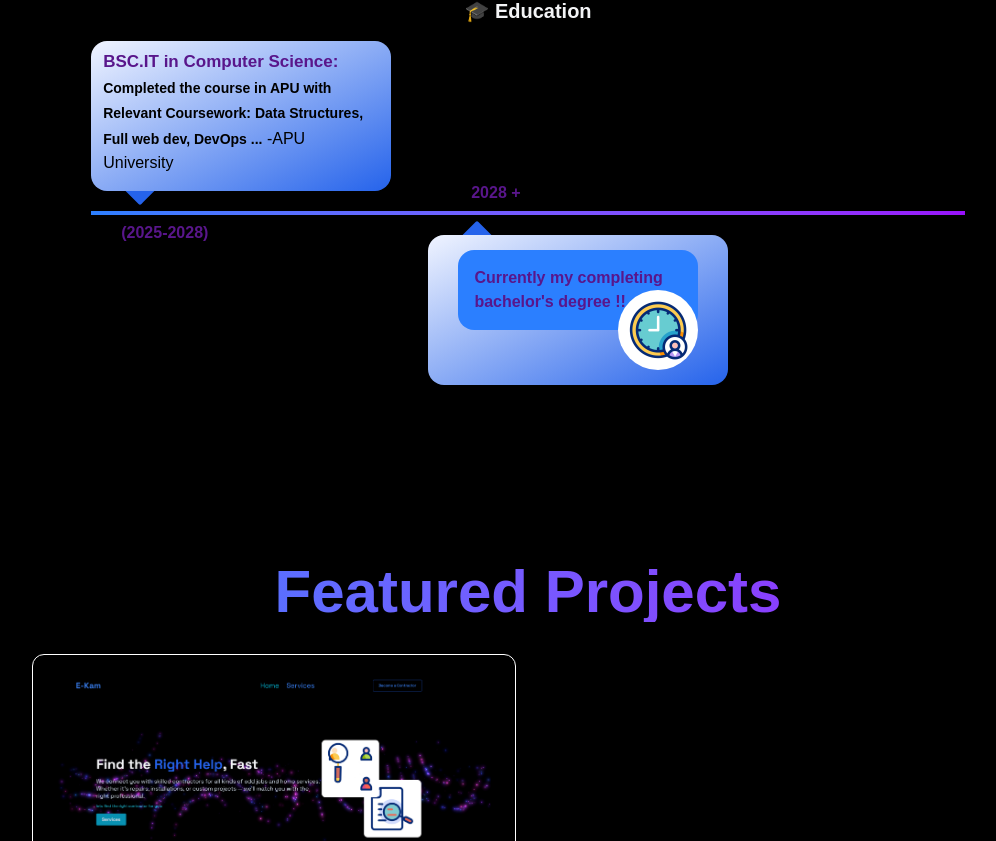
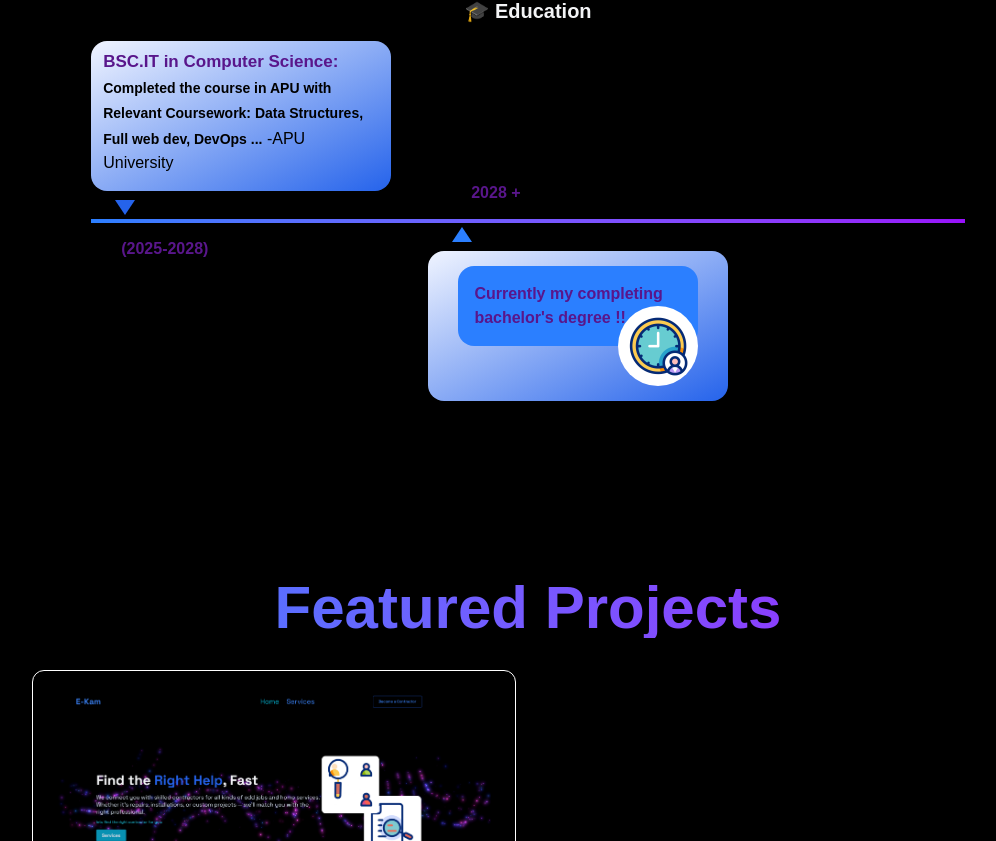
Before and after one commit to Samrat-Deula7/-Portfolio-, a React (Vite) app: page / in a window 1280 px wide. Shown: the part 1353-2194 px from the top of the page, without its empty margins (112-1108 px from the left). Built offline with nearby package versions, Linux system fonts and the light colour scheme.

Commit message:
Improving the UI of the education

```diff
--- a/src/components/Sections/About.jsx
+++ b/src/components/Sections/About.jsx
@@ -1,10 +1,10 @@
 import RevealOnScroll from "../../components/RevealOnScroll";
-import ReactImg from "../../assets/react.svg"
-import TailwindCSSImg from "../../assets/tailwindcss.png"
-import NodeImg from "../../assets/node.png"
-import ExpressImg from "../../assets/express.png"
-import MongoImg from "../../assets/mongo.png"
-import Time from "../../assets/time.gif"
+import ReactImg from "../../assets/react.svg";
+import TailwindCSSImg from "../../assets/tailwindcss.png";
+import NodeImg from "../../assets/node.png";
+import ExpressImg from "../../assets/express.png";
+import MongoImg from "../../assets/mongo.png";
+import Time from "../../assets/time.gif";
 const About = () => {
   // const frontendSkills = ["React", "TailwindCSS"];
   // const backendSkills = ["Node.js", "Express.js", "MongoDB"];
@@ -104,7 +104,7 @@ const About = () => {
             <div className="w-full flex flex-col justify-center items-center py-10 ">
               <h3 className="text-xl font-bold mb-4">🎓 Education</h3>
               <div className="w-[70%] flex items-start ">
-                <div className="relative w-[300px] h-[150px] px-3 py-2 mb-5 rounded-2xl  bg-[linear-gradient(to_bottom_right,_#f0f4ff,_#2563eb)] cursor-pointer   text-black transform duration-100 hover:-translate-y-2">
+                <div className="relative w-[300px] h-[150px] px-3 py-2 mb-7 rounded-2xl  bg-[linear-gradient(to_bottom_right,_#f0f4ff,_#2563eb)] cursor-pointer   text-black transform duration-100 hover:-translate-y-2">
                   <strong className="text-purple-900 font-extrabold text-[17px]">
                     BSC.IT in Computer Science:
                     <br />
@@ -115,7 +115,9 @@ const About = () => {
                     </span>
                   </strong>{" "}
                   -APU University
-                  <div className="absolute left-6 -bottom-1 rotate-45 rounded-[2px] bg-[#2563eb]  w-[50px] h-[50px]  z-[-10] pointer-events-none "></div>
+                  <div
+                    class="w-0 h-0 absolute left-6 -bottom-6  border-l-[10px] border-l-transparent  border-r-[10px] border-r-transparent border-t-[15px] border-t-[#2563eb] "
+                  ></div>
                 </div>
                 <p className="mt-[140px] ml-[80px] font-extrabold text-purple-900 hover:text-blue-500 cursor-pointer hover:text-[20px]  transform duration-100 hover:-translate-y-2">
                   2028 +
@@ -127,7 +129,7 @@ const About = () => {
                 <p className="mb-[140px] mr-[220px] ml-[30px] font-extrabold text-purple-900 hover:text-blue-500 cursor-pointer hover:text-[20px] transform duration-100 hover:translate-y-2">
                   (2025-2028)
                 </p>
-                <div className="flex items-center justify-center relative w-[300px] h-[150px] mt-5 rounded-2xl bg-[linear-gradient(to_bottom_right,_#f0f4ff,_#2563eb)] cursor-pointer   text-black transform duration-100 hover:translate-y-2">
+                <div className="flex items-center justify-center relative w-[300px] h-[150px] mt-7 rounded-2xl bg-[linear-gradient(to_bottom_right,_#f0f4ff,_#2563eb)] cursor-pointer   text-black transform duration-100 hover:translate-y-2">
                   <div className="relative w-60 h-20 bg-blue-500 font-bold text-purple-900 rounded-2xl transition-transform animate-bounce px-4 py-4">
                     Currently my completing bachelor's degree{" "}
                     <span className="font-extrabold">!!</span>{" "}
@@ -137,7 +139,9 @@ const About = () => {
                       className="absolute left-40 -bottom-10 w-[80px] h-[80px] rounded-full"
                     />
                   </div>
-                  <div className="absolute -top-1 left-6 rotate-45 rounded-[2px] bg-[#2563eb] w-[50px] h-[50px] -z-1"></div>
+                  <div
+                    class="w-0 h-0 absolute -top-6 left-6 border-l-[10px] border-l-transparent  border-r-[10px] border-r-transparent  border-b-[15px] border-b-blue-500"
+                  ></div>
                 </div>
               </div>
             </div>
```
